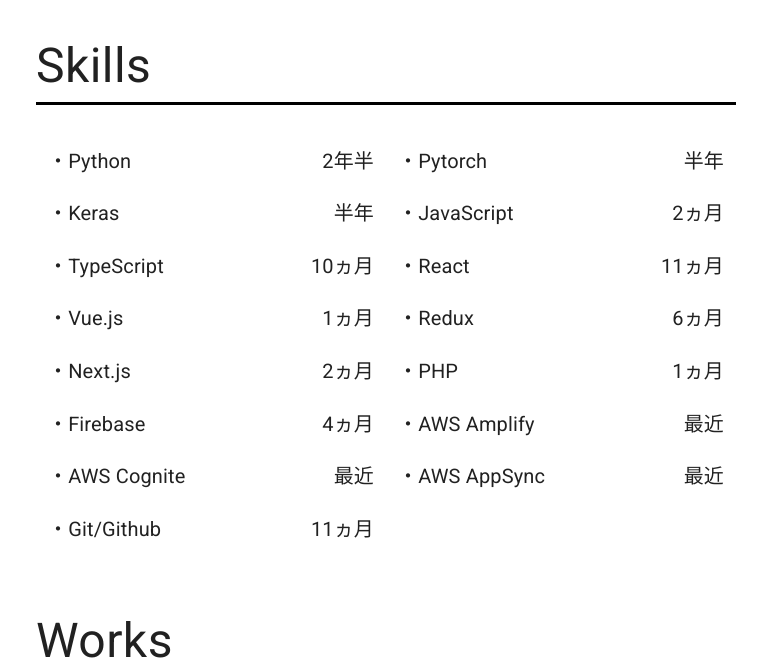
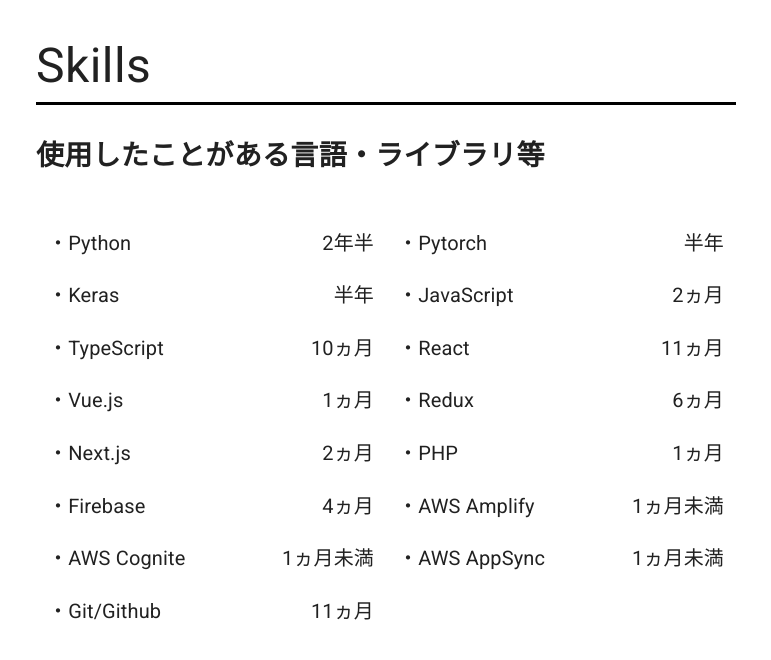
Before and after one commit to ken2pg/portfolio2020, a Next.js app: page / in a window 1280 px wide. Shown: the part 2420-3080 px from the top of the page, without its empty margins (254-1025 px from the left). Built offline with nearby package versions, Linux system fonts and the light colour scheme.

Commit message:
feat：説明分追加

```diff
--- a/src/components/Skills.tsx
+++ b/src/components/Skills.tsx
@@ -16,6 +16,18 @@
     borderBottom: '3px solid black',
     width: '700px',
     margin: '0 auto',
+    ['@media(max-width:1024px)']: {
+      width: '90%',
+    },
+  },
+  text: {
+    display: 'flex',
+    justifyContent: 'left',
+    width: '700px',
+    margin: '0 auto',
+    fontSize: '28px',
+    marginBottom: '40px',
+    fontWeight: 'bold',
     ['@media(max-width:1024px)']: {
       width: '90%',
     },
@@ -92,14 +104,15 @@
     { name: 'Next.js', period: '2ヵ月' },
     { name: 'PHP', period: '1ヵ月' },
     { name: 'Firebase', period: '4ヵ月' },
-    { name: 'AWS Amplify', period: '最近' },
-    { name: 'AWS Cognite', period: '最近' },
-    { name: 'AWS AppSync', period: '最近' },
+    { name: 'AWS Amplify', period: '1ヵ月未満' },
+    { name: 'AWS Cognite', period: '1ヵ月未満' },
+    { name: 'AWS AppSync', period: '1ヵ月未満' },
     { name: 'Git/Github', period: '11ヵ月' },
   ];
   return (
     <div className={classes.root} id="skills">
       <Typography className={classes.title}>Skills</Typography>
+      <Typography className={classes.text}>使用したことがある言語・ライブラリ等</Typography>
       <Grid className={classes.grid} container spacing={3}>
         {skills.map((skill) => {
           return (
```
